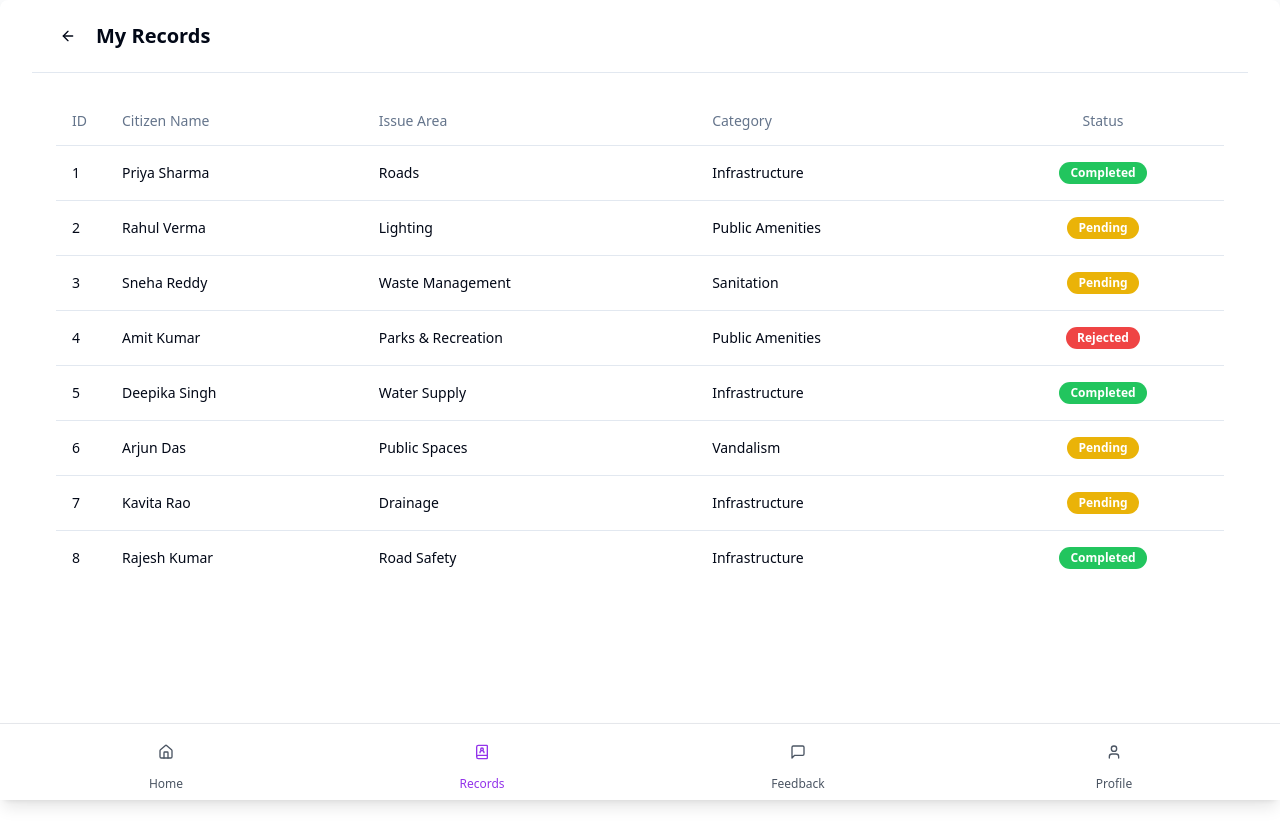
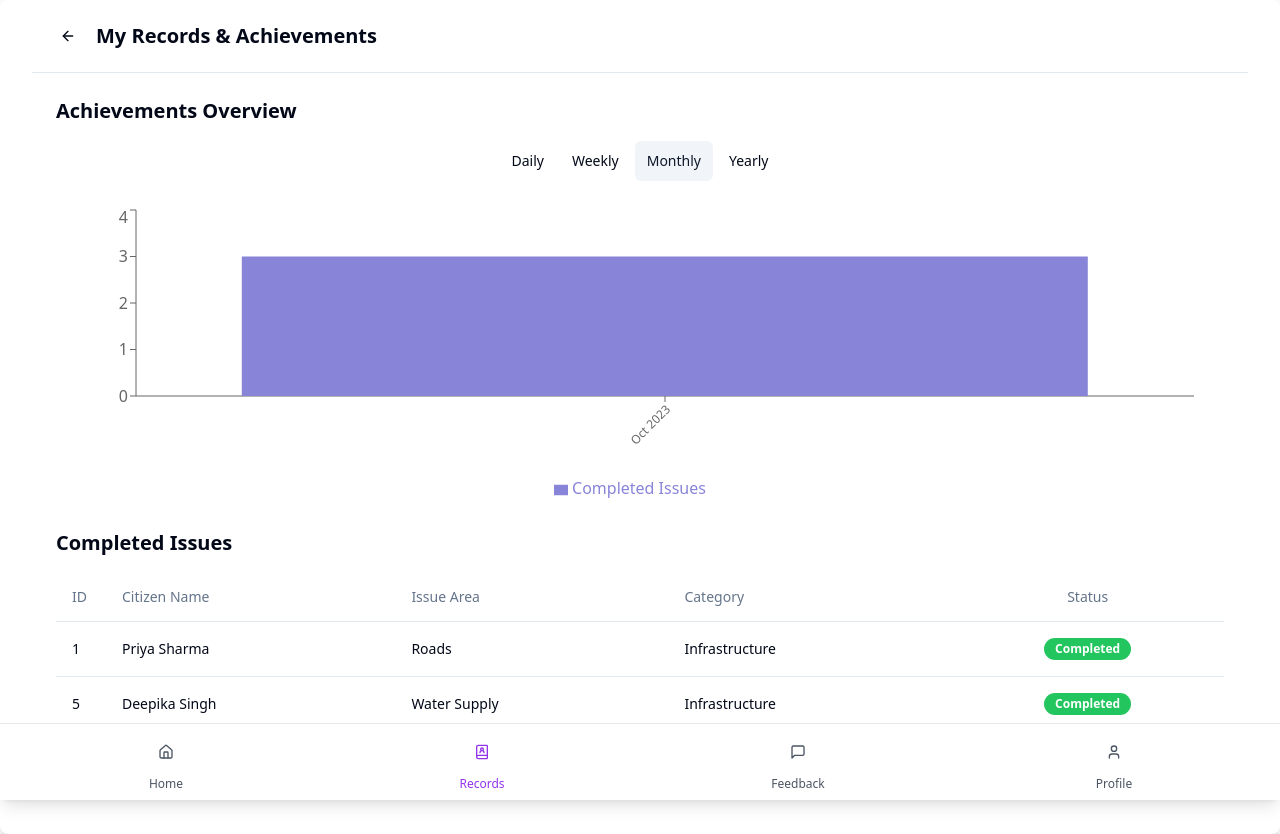
Before and after one commit to karthik-cyberexpert/civicx-directive, a React (Vite) app: page /records in a window 1280 px wide. Before the commit the page ends 800 px from the top, so only its background shows below. Built offline with nearby package versions, Linux system fonts and the light colour scheme.

Commit message:
[dyad] Filtered records to show only completed issues, added time-based achievement filters, and a bar chart - wrote 2 file(s)

```diff
--- /dev/null
+++ b/src/components/civix/AchievementsBarChart.tsx
@@ -0,0 +1,60 @@
+import {
+  ResponsiveContainer,
+  BarChart,
+  XAxis,
+  YAxis,
+  Tooltip,
+  Legend,
+  Bar,
+} from "recharts";
+
+interface AchievementsBarChartProps {
+  data: { name: string; "Completed Issues": number }[];
+  timeFilter: "daily" | "weekly" | "monthly" | "yearly";
+}
+
+const AchievementsBarChart = ({ data, timeFilter }: AchievementsBarChartProps) => {
+  const getXAxisLabel = (filter: string) => {
+    switch (filter) {
+      case "daily":
+        return "Day";
+      case "weekly":
+        return "Week";
+      case "monthly":
+        return "Month";
+      case "yearly":
+        return "Year";
+      default:
+        return "Period";
+    }
+  };
+
+  return (
+    <div className="h-[300px] w-full">
+      <ResponsiveContainer width="100%" height="100%">
+        <BarChart data={data} margin={{ top: 5, right: 30, left: 20, bottom: 5 }}>
+          <XAxis
+            dataKey="name"
+            tickFormatter={(value) => {
+              if (timeFilter === "daily") {
+                return value.split(" ")[0]; // Show only month for daily
+              }
+              return value;
+            }}
+            angle={-45}
+            textAnchor="end"
+            height={80}
+            interval={0}
+            style={{ fontSize: '0.75rem' }}
+          />
+          <YAxis allowDecimals={false} />
+          <Tooltip />
+          <Legend />
+          <Bar dataKey="Completed Issues" fill="#8884d8" name="Completed Issues" />
+        </BarChart>
+      </ResponsiveContainer>
+    </div>
+  );
+};
+
+export default AchievementsBarChart;
--- a/src/pages/RecordsPage.tsx
+++ b/src/pages/RecordsPage.tsx
@@ -1,16 +1,74 @@
 import { Link } from "react-router-dom";
 import { ArrowLeft } from "lucide-react";
 import { Button } from "@/components/ui/button";
-import { sampleIssues } from "@/data/issues";
+import { sampleIssues, Issue } from "@/data/issues";
 import { useIsMobile } from "@/hooks/use-mobile";
 import RecordsTable from "@/components/civix/RecordsTable";
 import RecordsCardList from "@/components/civix/RecordsCardList";
+import { useState, useMemo } from "react";
+import { ToggleGroup, ToggleGroupItem } from "@/components/ui/toggle-group";
+import AchievementsBarChart from "@/components/civix/AchievementsBarChart";
+import { format, startOfWeek, endOfWeek, eachDayOfInterval, eachWeekOfInterval, eachMonthOfInterval, eachYearOfInterval } from "date-fns";
+
+type TimeFilter = "daily" | "weekly" | "monthly" | "yearly";
 
 const RecordsPage = () => {
   const isMobile = useIsMobile();
+  const [timeFilter, setTimeFilter] = useState<TimeFilter>("monthly");
 
-  // For now, we'll display all issues. You can add filtering logic here if needed.
-  const issuesToDisplay = sampleIssues;
+  const completedIssues = useMemo(
+    () => sampleIssues.filter((issue) => issue.status === "Resolved"),
+    []
+  );
+
+  const getChartData = (issues: Issue[], filter: TimeFilter) => {
+    if (issues.length === 0) return [];
+
+    const sortedIssues = [...issues].sort((a, b) => new Date(a.reportedAt).getTime() - new Date(b.reportedAt).getTime());
+    const firstDate = new Date(sortedIssues[0].reportedAt);
+    const lastDate = new Date(sortedIssues[sortedIssues.length - 1].reportedAt);
+
+    const counts: { [key: string]: number } = {};
+    let labels: string[] = [];
+
+    switch (filter) {
+      case "daily":
+        labels = eachDayOfInterval({ start: firstDate, end: lastDate }).map(date => format(date, "MMM dd"));
+        issues.forEach(issue => {
+          const day = format(new Date(issue.reportedAt), "MMM dd");
+          counts[day] = (counts[day] || 0) + 1;
+        });
+        break;
+      case "weekly":
+        labels = eachWeekOfInterval({ start: firstDate, end: lastDate }, { weekStartsOn: 1 }).map(date => `Week ${format(date, "w, yyyy")}`);
+        issues.forEach(issue => {
+          const week = `Week ${format(startOfWeek(new Date(issue.reportedAt), { weekStartsOn: 1 }), "w, yyyy")}`;
+          counts[week] = (counts[week] || 0) + 1;
+        });
+        break;
+      case "monthly":
+        labels = eachMonthOfInterval({ start: firstDate, end: lastDate }).map(date => format(date, "MMM yyyy"));
+        issues.forEach(issue => {
+          const month = format(new Date(issue.reportedAt), "MMM yyyy");
+          counts[month] = (counts[month] || 0) + 1;
+        });
+        break;
+      case "yearly":
+        labels = eachYearOfInterval({ start: firstDate, end: lastDate }).map(date => format(date, "yyyy"));
+        issues.forEach(issue => {
+          const year = format(new Date(issue.reportedAt), "yyyy");
+          counts[year] = (counts[year] || 0) + 1;
+        });
+        break;
+    }
+
+    return labels.map(label => ({
+      name: label,
+      "Completed Issues": counts[label] || 0,
+    }));
+  };
+
+  const chartData = useMemo(() => getChartData(completedIssues, timeFilter), [completedIssues, timeFilter]);
 
   return (
     <>
@@ -20,14 +78,41 @@ const RecordsPage = () => {
             <ArrowLeft className="h-6 w-6" />
           </Button>
         </Link>
-        <h1 className="text-xl font-bold ml-2">My Records</h1>
+        <h1 className="text-xl font-bold ml-2">My Records & Achievements</h1>
       </header>
       <main className="p-6 space-y-6">
-        {isMobile ? (
-          <RecordsCardList issues={issuesToDisplay} />
-        ) : (
-          <RecordsTable issues={issuesToDisplay} />
-        )}
+        <section>
+          <h2 className="text-xl font-bold mb-4">Achievements Overview</h2>
+          <ToggleGroup
+            type="single"
+            value={timeFilter}
+            onValueChange={(value: TimeFilter) => value && setTimeFilter(value)}
+            className="mb-6 justify-center"
+          >
+            <ToggleGroupItem value="daily" aria-label="Toggle daily">
+              Daily
+            </ToggleGroupItem>
+            <ToggleGroupItem value="weekly" aria-label="Toggle weekly">
+              Weekly
+            </ToggleGroupItem>
+            <ToggleGroupItem value="monthly" aria-label="Toggle monthly">
+              Monthly
+            </ToggleGroupItem>
+            <ToggleGroupItem value="yearly" aria-label="Toggle yearly">
+              Yearly
+            </ToggleGroupItem>
+          </ToggleGroup>
+          <AchievementsBarChart data={chartData} timeFilter={timeFilter} />
+        </section>
+
+        <section>
+          <h2 className="text-xl font-bold mb-4">Completed Issues</h2>
+          {isMobile ? (
+            <RecordsCardList issues={completedIssues} />
+          ) : (
+            <RecordsTable issues={completedIssues} />
+          )}
+        </section>
         <div className="pb-20 md:pb-0" />
       </main>
     </>
```
